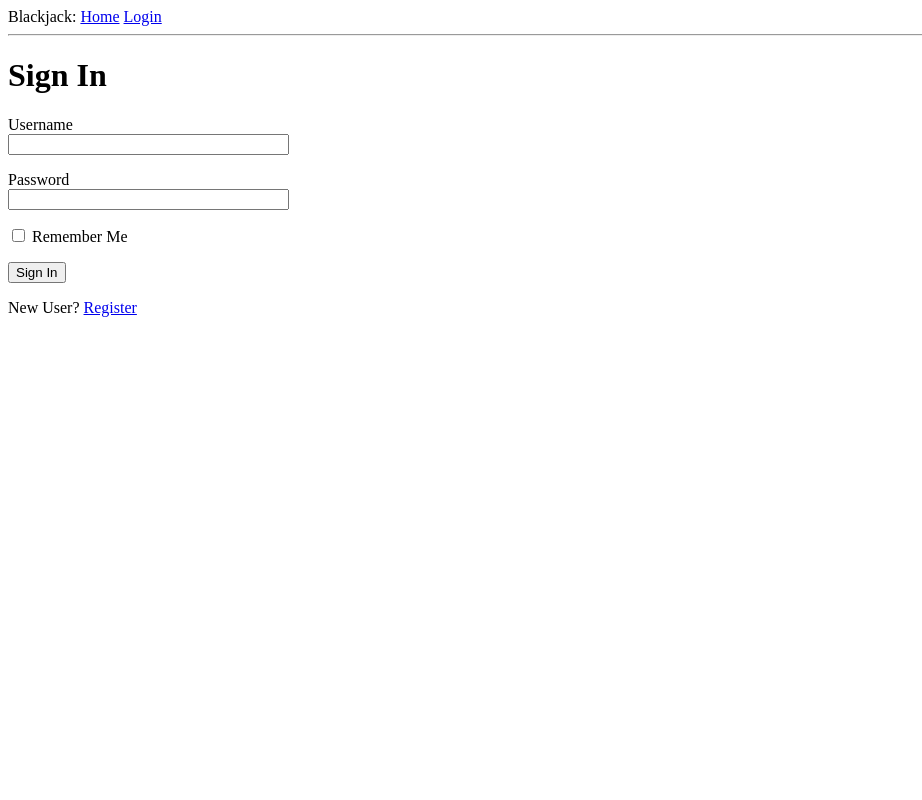
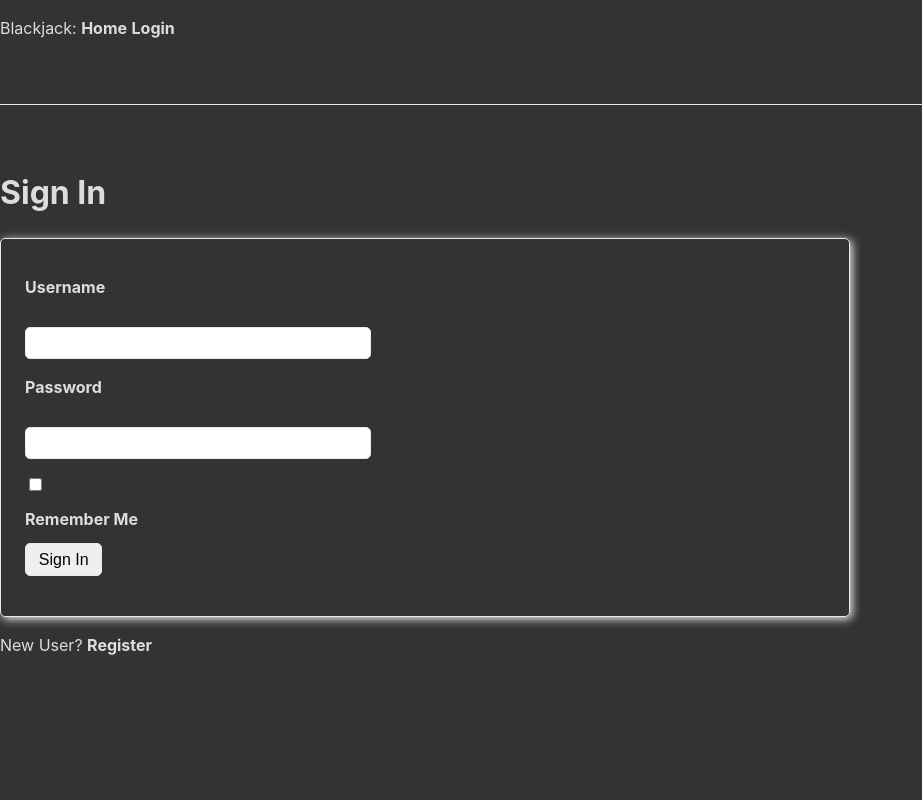
Before and after one commit to pastly/blackjack-web, a Flask app: page /login in a window 1280 px wide. Shown: the whole page, without its empty margins (0-922 px from the left). Run offline with Flask 2, Linux system fonts and the light colour scheme.

Commit message:
Try adding static content and eb config to serve it

```diff
--- /dev/null
+++ b/app/static/global.css
@@ -0,0 +1,7 @@
+.hide {
+    display: none;
+}
+
+#logo {
+    max-width: 50px;
+}
--- /dev/null
+++ b/app/static/mvp.css
@@ -0,0 +1,438 @@
+/* MVP.css v1.3 - https://github.com/andybrewer/mvp */
+
+:root {
+    --border-radius: 5px;
+    --box-shadow: 2px 2px 10px;
+    --color: #118bee;
+    --color-accent: #118bee0b;
+    --color-bg: #333;
+    --color-bg-secondary: #e9e9e9;
+    --color-secondary: #920de9;
+    --color-secondary-accent: #920de90b;
+    --color-shadow: #f4f4f4;
+    --color-text: #ddd;
+    --color-text-secondary: #999;
+    --font: -apple-system, BlinkMacSystemFont, "Segoe UI", Roboto, Oxygen-Sans, Ubuntu, Cantarell, "Helvetica Neue", sans-serif;
+    --hover-brightness: 1.2;
+    --justify-important: center;
+    --justify-normal: left;
+    --line-height: 150%;
+    --width-card: 285px;
+    --width-card-medium: 460px;
+    --width-card-wide: 800px;
+    --width-content: 1080px;
+}
+
+/*
+@media (prefers-color-scheme: dark) {
+    :root {
+        --color: #0097fc;
+        --color-accent: #0097fc4f;
+        --color-bg: #333;
+        --color-bg-secondary: #555;
+        --color-secondary: #e20de9;
+        --color-secondary-accent: #e20de94f;
+        --color-shadow: #bbbbbb20;
+        --color-text: #f7f7f7;
+        --color-text-secondary: #aaa;
+    }
+}
+*/
+
+/* Layout */
+article aside {
+    background: var(--color-secondary-accent);
+    border-left: 4px solid var(--color-secondary);
+    padding: 0.01rem 0.8rem;
+}
+
+body {
+    background: var(--color-bg);
+    color: var(--color-text);
+    font-family: var(--font);
+    line-height: var(--line-height);
+    margin: 0;
+    overflow-x: hidden;
+    padding: 1rem 0;
+}
+
+footer,
+header,
+main {
+    margin: 0 auto;
+    max-width: var(--width-content);
+    padding: 2rem 1rem;
+}
+
+hr {
+    background-color: var(--color-bg-secondary);
+    border: none;
+    height: 1px;
+    margin: 4rem 0;
+}
+
+section {
+    display: flex;
+    flex-wrap: wrap;
+    justify-content: var(--justify-important);
+}
+
+section aside {
+    border: 1px solid var(--color-bg-secondary);
+    border-radius: var(--border-radius);
+    box-shadow: var(--box-shadow) var(--color-shadow);
+    margin: 1rem;
+    padding: 1.25rem;
+    width: var(--width-card);
+}
+
+section aside:hover {
+    box-shadow: var(--box-shadow) var(--color-bg-secondary);
+}
+
+section aside img {
+    max-width: 100%;
+}
+
+/* Headers */
+article header,
+div header,
+main header {
+    padding-top: 0;
+}
+
+header {
+    text-align: var(--justify-important);
+}
+
+header a b,
+header a em,
+header a i,
+header a strong {
+    margin-left: 1rem;
+    margin-right: 1rem;
+}
+
+header nav img {
+    margin: 1rem 0;
+}
+
+section header {
+    padding-top: 0;
+    width: 100%;
+}
+
+/* Nav */
+nav {
+    align-items: center;
+    display: flex;
+    font-weight: bold;
+    justify-content: space-between;
+    margin-bottom: 1rem;
+}
+
+nav ul {
+    list-style: none;
+    padding: 0;
+}
+
+nav ul li {
+    display: inline-block;
+    margin: 0 0.5rem;
+    position: relative;
+    text-align: left;
+}
+
+/* Nav Dropdown */
+nav ul li:hover ul {
+    display: block;
+}
+
+nav ul li ul {
+    background: var(--color-bg);
+    border: 1px solid var(--color-bg-secondary);
+    border-radius: var(--border-radius);
+    box-shadow: var(--box-shadow) var(--color-shadow);
+    display: none;
+    height: auto;
+    padding: .5rem 1rem;
+    position: absolute;
+    right: 0;
+    top: 1.7rem;
+    width: auto;
+}
+
+nav ul li ul li,
+nav ul li ul li a {
+    display: block;
+}
+
+/* Typography */
+code,
+samp {
+    background-color: var(--color-accent);
+    border-radius: var(--border-radius);
+    color: var(--color-text);
+    display: inline-block;
+    margin: 0 0.1rem;
+    padding: 0rem 0.5rem;
+    text-align: var(--justify-normal);
+}
+
+details {
+    margin: 1.3rem 0;
+}
+
+details summary {
+    font-weight: bold;
+}
+
+details summary:focus {
+    outline: none;
+}
+
+h1,
+h2,
+h3,
+h4,
+h5,
+h6 {
+    line-height: var(--line-height);
+}
+
+mark {
+    padding: 0.1rem;
+}
+
+ol li,
+ul li {
+    padding: 0.2rem 0;
+}
+
+p {
+    margin: 0.75rem 0;
+    padding: 0;
+}
+
+pre {
+    white-space: normal;
+}
+
+pre code,
+pre samp {
+    display: block;
+    margin: 1rem 0;
+    max-width: var(--width-card-wide);
+    padding: 1rem;
+}
+
+small {
+    color: var(--color-text-secondary);
+}
+
+sup {
+    background-color: var(--color-secondary);
+    border-radius: var(--border-radius);
+    color: var(--color-bg);
+    font-size: xx-small;
+    font-weight: bold;
+    margin: 0.2rem;
+    padding: 0.2rem 0.3rem;
+    position: relative;
+    top: -2px;
+}
+
+/* Links */
+a {
+    color: inherit;
+    font-weight: bold;
+    text-decoration: none;
+}
+
+a:hover {
+    filter: brightness(var(--hover-brightness));
+    text-decoration: underline;
+}
+
+a b,
+a em,
+a i,
+a strong,
+button {
+    border-radius: var(--border-radius);
+    display: inline-block;
+    font-size: medium;
+    font-weight: bold;
+    line-height: var(--line-height);
+    margin: 1.5rem 0 0.5rem 0;
+    padding: 1rem 2rem;
+}
+
+button {
+    font-family: var(--font);
+}
+
+button:hover {
+    cursor: pointer;
+    filter: brightness(var(--hover-brightness));
+}
+
+a b,
+a strong,
+button {
+    background-color: var(--color);
+    border: 2px solid var(--color);
+    color: var(--color-bg);
+}
+
+a em,
+a i {
+    border: 2px solid var(--color);
+    border-radius: var(--border-radius);
+    color: var(--color);
+    display: inline-block;
+    padding: 1rem 2rem;
+}
+
+/* Images */
+figure {
+    margin: 0;
+    padding: 0;
+}
+
+figure img {
+    max-width: 100%;
+}
+
+figure figcaption {
+    color: var(--color-text-secondary);
+}
+
+/* Forms */
+button:focus,
+input:focus,
+select:focus,
+textarea:focus {
+    outline: none;
+}
+
+button:disabled,
+input:disabled {
+    background: var(--color-bg-secondary);
+    border-color: var(--color-bg-secondary);
+    color: var(--color-text-secondary);
+    cursor: not-allowed;
+}
+
+button[disabled]:hover {
+    filter: none;
+}
+
+form {
+    border: 1px solid var(--color-bg-secondary);
+    border-radius: var(--border-radius);
+    box-shadow: var(--box-shadow) var(--color-shadow);
+    display: block;
+    max-width: var(--width-card-wide);
+    min-width: var(--width-card);
+    padding: 1.5rem;
+    text-align: var(--justify-normal);
+}
+
+form header {
+    margin: 1.5rem 0;
+    padding: 1.5rem 0;
+}
+
+input,
+label,
+select,
+textarea {
+    display: block;
+    font-size: inherit;
+    max-width: var(--width-card-wide);
+}
+
+input[type="checkbox"],
+input[type="radio"] {
+    display: inline-block;
+}
+
+input,
+select,
+textarea {
+    border: 1px solid var(--color-bg-secondary);
+    border-radius: var(--border-radius);
+    margin-bottom: 1rem;
+    padding: 0.4rem 0.8rem;
+}
+
+input[readonly],
+textarea[readonly] {
+    background-color: var(--color-bg-secondary);
+}
+
+label {
+    font-weight: bold;
+    margin-bottom: 0.2rem;
+}
+
+/* Tables */
+table {
+    border: 1px solid var(--color-bg-secondary);
+    border-radius: var(--border-radius);
+    border-spacing: 0;
+    overflow-x: scroll;
+    overflow-y: hidden;
+    padding: 0;
+}
+
+table td,
+table th,
+table tr {
+    padding: 0.4rem 0.8rem;
+    text-align: var(--justify-important);
+}
+
+table thead {
+    background-color: var(--color);
+    border-collapse: collapse;
+    border-radius: var(--border-radius);
+    color: var(--color-bg);
+    margin: 0;
+    padding: 0;
+}
+
+table thead th:first-child {
+    border-top-left-radius: var(--border-radius);
+}
+
+table thead th:last-child {
+    border-top-right-radius: var(--border-radius);
+}
+
+table thead th:first-child,
+table tr td:first-child {
+    text-align: var(--justify-normal);
+}
+
+/* Quotes */
+blockquote {
+    display: block;
+    font-size: x-large;
+    line-height: var(--line-height);
+    margin: 1rem auto;
+    max-width: var(--width-card-medium);
+    padding: 1.5rem 1rem;
+    text-align: var(--justify-important);
+}
+
+blockquote footer {
+    color: var(--color-text-secondary);
+    display: block;
+    font-size: small;
+    line-height: var(--line-height);
+    padding: 1.5rem 0;
+}
+
+/* Custom styles */
--- a/app/templates/base.html
+++ b/app/templates/base.html
@@ -15,7 +15,8 @@
       gtag('config', '{{ google_analytics_id }}');
       </script>
       {% endif %}
-
+      <link href=/static/global.css rel=stylesheet>
+      <link href=/static/mvp.css rel=stylesheet>
     </head>
     <body>
         <div>
```
Also changed, not shown: 1 other file.
